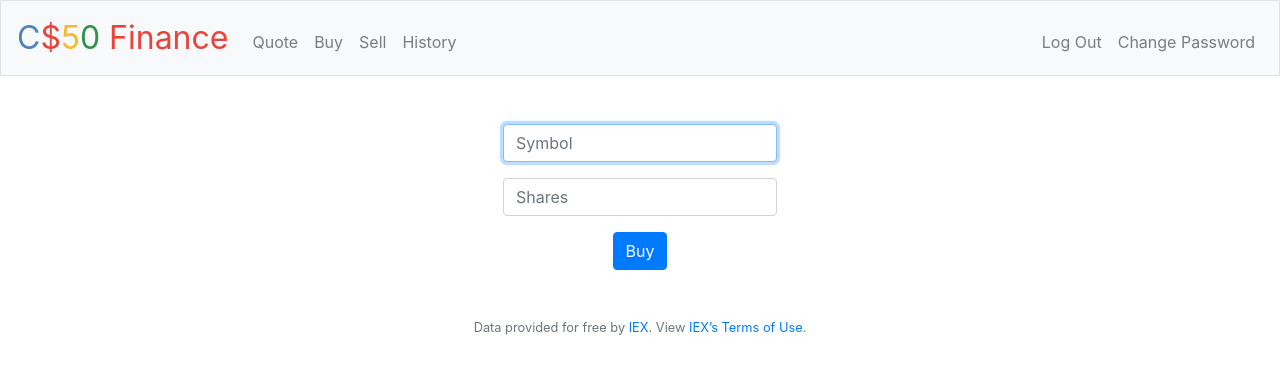
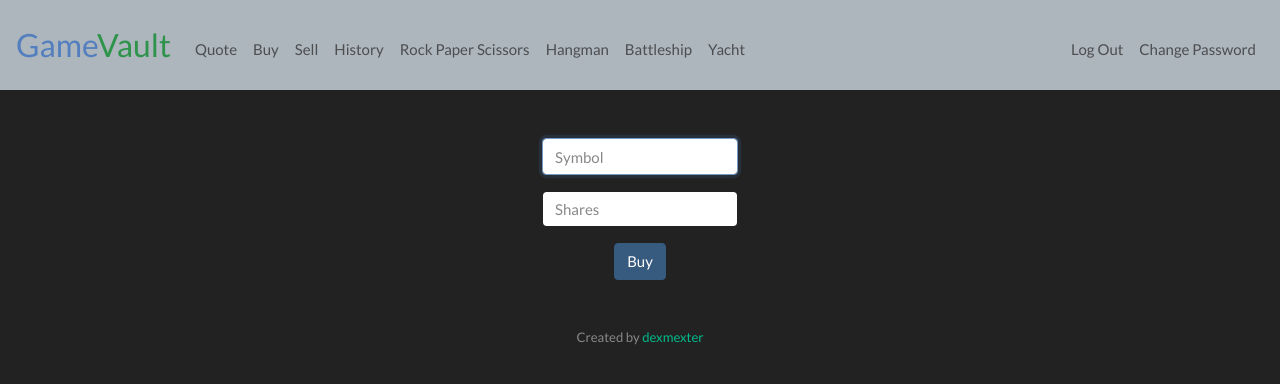
Before and after one commit to dexmexter/cs50_final-project, a Flask app: page /buy in a window 1280 px wide. Shown: the top 384 px of the page. Run offline with Flask 2, Linux system fonts and the light colour scheme; a user stored in the database is signed in; some libraries are stand-ins or nearby versions.

Commit message:
new bootstrap theme add new templates

```diff
--- a/application.py
+++ b/app.py
@@ -147,6 +147,9 @@ def buy():
                 )
 
                 # redirect to home page
+                flash(
+                    "Bought {} share(s) of {}".format(shares, symbol_info['symbol'])
+                )
                 return redirect("/")
 
     # Got to route from GET
@@ -188,6 +191,7 @@ def change():
         )
 
         # Redirect to home page
+        flash("Password changed")
         return logout()
 
     # Reached route via GET (clicked on link)
@@ -329,6 +333,7 @@ def register():
 
         # Redirect to home page
         # TODO send POST to Login with entered information
+        flash("Welcome aboard!")
         return redirect("/")
 
     # Reached route via GET (clicked on link)
--- /dev/null
+++ b/key.txt
@@ -0,0 +1 @@
+pk_2678201244b14729bf5162978b8a804f
--- a/templates/layout.html
+++ b/templates/layout.html
@@ -9,7 +9,7 @@
         <meta name="viewport" content="width=device-width, initial-scale=1, shrink-to-fit=no">
 
         <!-- documentation at http://getbootstrap.com/docs/4.1/, alternative themes at https://bootswatch.com/ -->
-        <link href="https://maxcdn.bootstrapcdn.com/bootstrap/4.1.3/css/bootstrap.min.css" rel="stylesheet">
+        <link href="https://stackpath.bootstrapcdn.com/bootswatch/4.3.1/darkly/bootstrap.min.css" rel="stylesheet">
 
         <!-- https://favicon.io/emoji-favicons/money-mouth-face/ -->
         <link href="/static/favicon.ico" rel="icon">
@@ -20,14 +20,14 @@
         <script src="https://cdnjs.cloudflare.com/ajax/libs/popper.js/1.14.3/umd/popper.min.js"></script>
         <script src="https://maxcdn.bootstrapcdn.com/bootstrap/4.1.3/js/bootstrap.min.js"></script>
 
-        <title>C$50 Finance: {% block title %}{% endblock %}</title>
+        <title>GameVault: {% block title %}{% endblock %}</title>
 
     </head>
 
     <body>
 
-        <nav class="navbar navbar-expand-md navbar-light bg-light border">
-            <a class="navbar-brand" href="/"><span class="blue">C</span><span class="red">$</span><span class="yellow">5</span><span class="green">0</span> <span class="red">Finance</span></a>
+        <nav class="navbar navbar-expand-md navbar-light bg-light">
+            <a class="navbar-brand" href="/"><span class="blue">Game</span><span class="green">Vault</span></a>
             <button aria-controls="navbar" aria-expanded="false" aria-label="Toggle navigation" class="navbar-toggler" data-target="#navbar" data-toggle="collapse" type="button">
                 <span class="navbar-toggler-icon"></span>
             </button>
@@ -38,6 +38,10 @@
                         <li class="nav-item"><a class="nav-link" href="/buy">Buy</a></li>
                         <li class="nav-item"><a class="nav-link" href="/sell">Sell</a></li>
                         <li class="nav-item"><a class="nav-link" href="/history">History</a></li>
+                        <li class="nav-item"><a class="nav-link" href="/rps">Rock Paper Scissors</a></li>
+                        <li class="nav-item"><a class="nav-link" href="/hangman">Hangman</a></li>
+                        <li class="nav-item"><a class="nav-link" href="/battleship">Battleship</a></li>
+                        <li class="nav-item"><a class="nav-link" href="/yacht">Yacht</a></li>
                     </ul>
                     <ul class="navbar-nav ml-auto mt-2">
                         <li class="nav-item"><a class="nav-link" href="/logout">Log Out</a></li>
@@ -65,7 +69,7 @@
         </main>
 
         <footer class="small text-center text-muted">
-            Data provided for free by <a href="https://iextrading.com/developer">IEX</a>. View <a href="https://iextrading.com/api-exhibit-a/">IEX’s Terms of Use</a>.
+            Created by <a href="https://github.com/dexmexter">dexmexter</a>
         </footer>
 
     </body>
```
Also changed, not shown: finance.db, templates/battleship.html (added), templates/hangman.html (added), templates/rps.html (added), templates/yacht.html (added), 1 other file.
